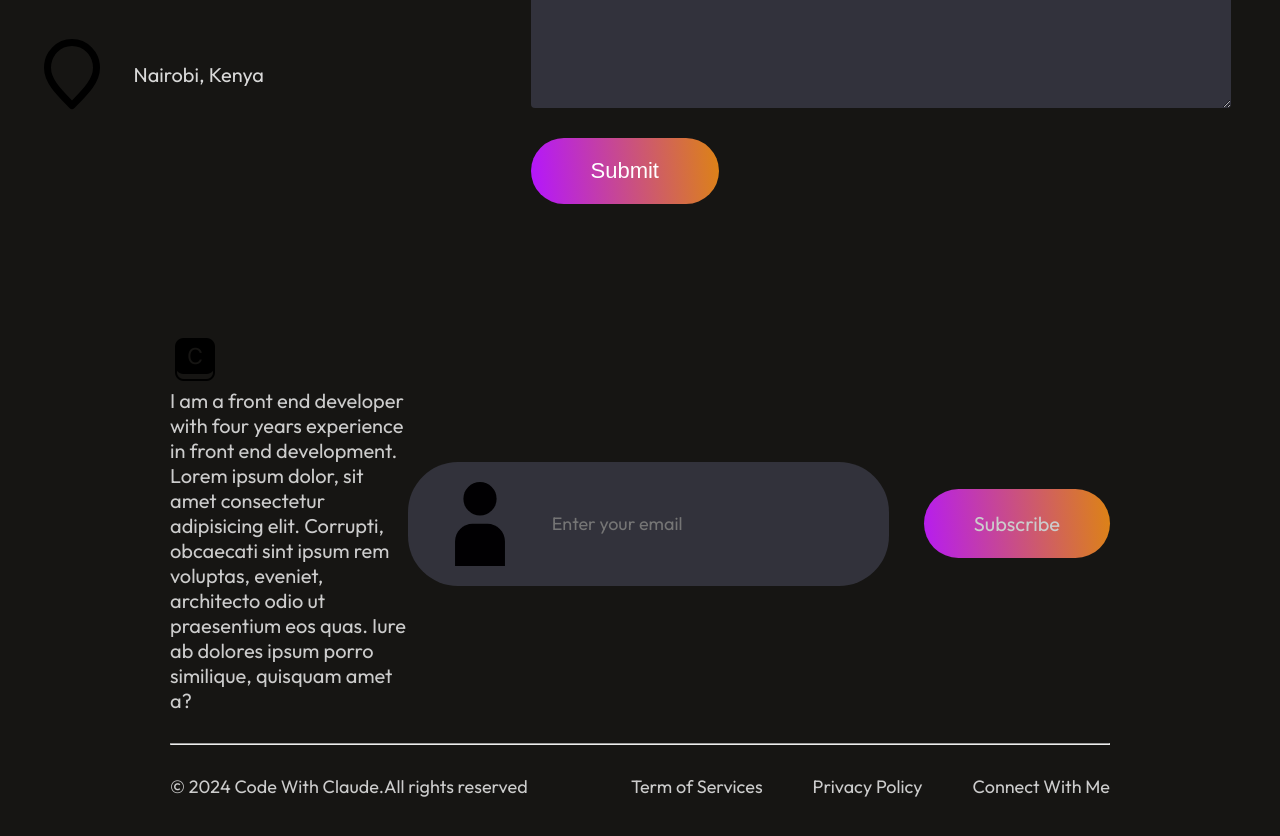
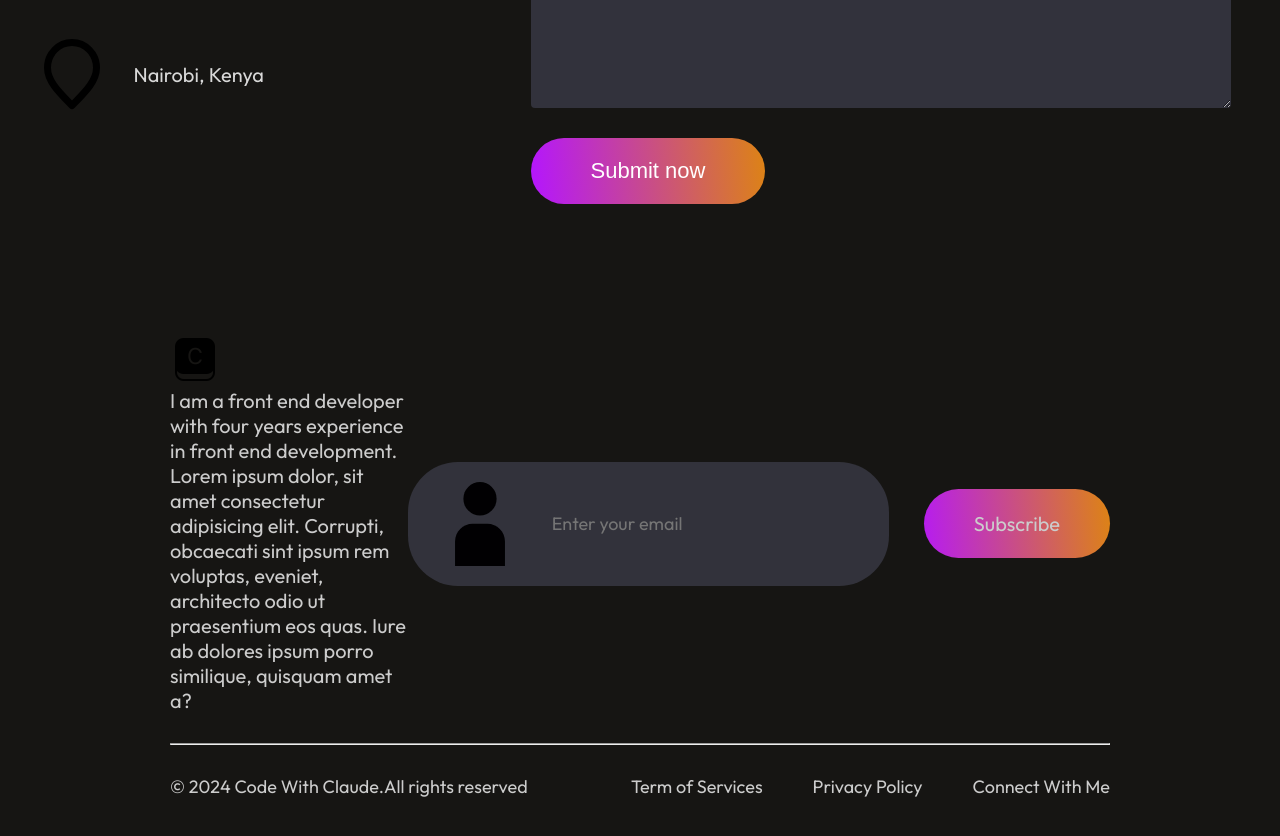
Before and after one commit to claudiahW/CodeWithClaude, a React (Vite) app: page / in a window 1280 px wide. Shown: the part 7820-8656 px from the top of the page. Built offline with nearby package versions, Linux system fonts and the light colour scheme.

Commit message:
style contact section

```diff
--- a/src/Contact.jsx
+++ b/src/Contact.jsx
@@ -25,7 +25,7 @@ const Contact = () => {
     }).then((res) => res.json());
 
     if (res.success) {
-     alert(res.message);
+      alert(res.message);
     }
   };
 
@@ -72,7 +72,7 @@ const Contact = () => {
             placeholder="Enter your message"
           ></textarea>
           <button type="submit" className="contact-submit">
-            Submit
+            Submit now
           </button>
         </form>
       </div>
```
